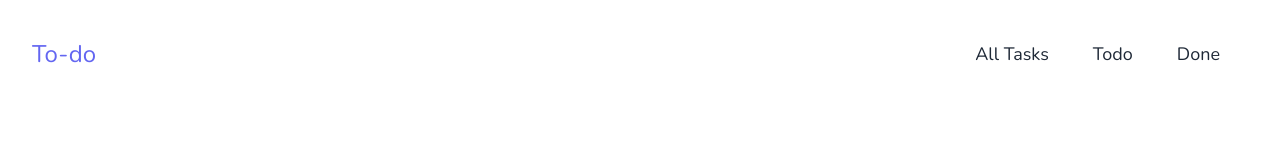
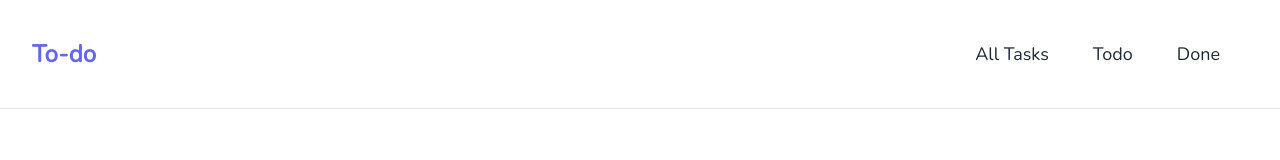
Before and after one commit to artwaha/to-do, a React (Create React App) app: page / in a window 1280 px wide. Shown: the top 160 px of the page. Built offline with nearby package versions, Linux system fonts and the light colour scheme.

Commit message:
Navbar Modifications 1

```diff
--- a/src/containers/Navbar.jsx
+++ b/src/containers/Navbar.jsx
@@ -10,13 +10,13 @@ export default function Navbar() {
     ];
     return (
         <div className="w-full">
-            <nav className="container relative flex flex-wrap items-center justify-between p-8 mx-auto lg:justify-between">
+            <nav className="container relative flex flex-wrap items-center justify-between p-8 mx-auto lg:justify-between border-b border-gray-200">
                 {/* Logo  */}
                 <Disclosure>
                     {({ open }) => (
                         <>
                             <div className="flex flex-wrap items-center justify-between w-full lg:w-auto">
-                                <Link to="#" className="flex items-center space-x-2 text-2xl font-medium text-indigo-500 dark:text-gray-100">
+                                <Link to="#" className="flex font-extrabold items-center space-x-2 text-2xl text-indigo-500 dark:text-gray-100">
                                     To-do
                                 </Link>
 
```
